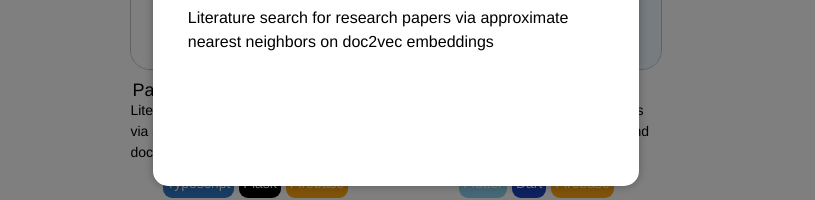
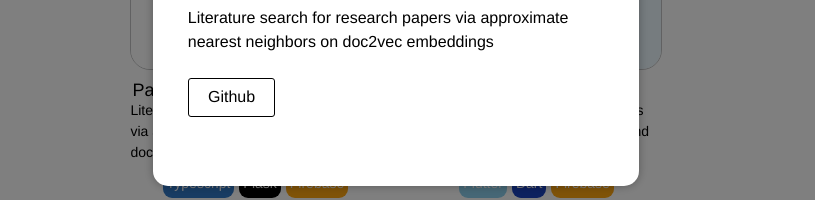
Before and after one commit to ryanhuang8/ryanhuang.dev, a React (Vite) app: page / in a window 1280 px wide. Both pictures are taken after a click on the element 499 px from the left and 533 px from the top of the page. Shown: the part 474-674 px from the top of the page, without its empty margins (244-1059 px from the left). Built offline with nearby package versions, Linux system fonts and the light colour scheme; a web font is replaced by a local one.

Commit message:
feat: added links to modals

```diff
--- a/src/components/startPage/PersonalProjects.tsx
+++ b/src/components/startPage/PersonalProjects.tsx
@@ -11,15 +11,15 @@ import gan from '../../images/3dgan.png'
 
 function PersonalProjects() {
   const [isModalOpen, setModalOpen] = useState(false);
-  const [currProject, setCurrProject] = useState({name : '', description : '', image : ''});
+  const [currProject, setCurrProject] = useState({name : '', description : '', image : '', links: {}});
 
   // Function to handle the click on a project box and open the modal
   const handleProjectBoxClick = () => {
     setModalOpen(true);
   };
 
-  const changeProject = (name : string, description : string, image : string) => {
-    setCurrProject({'name' : name, 'description' : description, 'image' : image})
+  const changeProject = (name : string, description : string, image : string, links : { [key: string]: string }) => {
+    setCurrProject({'name' : name, 'description' : description, 'image' : image, 'links' : links})
   }
 
   return (
@@ -27,12 +27,12 @@ function PersonalProjects() {
       {/* <Ditto></Ditto> */}
       <div className="proj-title">Personal Projects</div>
       <div className="flex-container">
-        <ProjectBox project_name={'PaperPilot'} project_description={'Literature search for research papers via approximate nearest neighbors on doc2vec embeddings'} project_image={paperPilot} tech={['Typescript', 'Flask', 'Firebase']} onClick={handleProjectBoxClick} changeProject={changeProject}></ProjectBox>
-        <ProjectBox project_name={'MedChat'} project_description={'Facilitating doctor-patient interactions using an application with checklist and chat functionalities'} project_image={medChat} tech={['Flutter', 'Dart', 'Firebase']} onClick={handleProjectBoxClick} changeProject={changeProject}></ProjectBox>
-        <ProjectBox project_name={'Stocks Trading Robot'} project_description={'Helping automate the trading process with built-in indicators like SMA and portfolio that tracks current stocks'} project_image={stocks} tech={['Python']} onClick={handleProjectBoxClick} changeProject={changeProject}></ProjectBox>
-        <ProjectBox project_name={'WebSnap'} project_description={'Summarize online articles in one paragraph using OpenAI API; previous searches are saved via caching'} project_image={webSnap} tech={['Javascript']} onClick={handleProjectBoxClick} changeProject={changeProject}></ProjectBox>
-        <ProjectBox project_name={'PathPerfect'} project_description={'Finding a scenic, round path to plan a jog; path is calculated based on the user\'s preferred distance'} project_image={pathPerfect} tech={['Javascript', 'MongoDB']} onClick={handleProjectBoxClick} changeProject={changeProject}></ProjectBox>
-        <ProjectBox project_name={'Shape 3DGAN'} project_description={'Trained a generative adversarial network to generate spheres that follows a given distribution of radii'} project_image={gan} tech={['Python', 'Jupyter Notebook']} onClick={handleProjectBoxClick} changeProject={changeProject}></ProjectBox>
+        <ProjectBox project_name={'PaperPilot'} project_description={'Literature search for research papers via approximate nearest neighbors on doc2vec embeddings'} project_image={paperPilot} tech={['Typescript', 'Flask', 'Firebase']} links={{'Github' : 'https://github.com/cs0320-f23/term-project-tfong1-ryhuang-dhan25-eko10'}} onClick={handleProjectBoxClick} changeProject={changeProject}></ProjectBox>
+        <ProjectBox project_name={'MedChat'} project_description={'Facilitating doctor-patient interactions using an application with checklist and chat functionalities'} project_image={medChat} tech={['Flutter', 'Dart', 'Firebase']} links={{'Github' : 'https://github.com/huangr0867/MedChat'}} onClick={handleProjectBoxClick} changeProject={changeProject}></ProjectBox>
+        <ProjectBox project_name={'Stocks Trading Robot'} project_description={'Helping automate the trading process with built-in indicators like SMA and portfolio that tracks current stocks'} project_image={stocks} tech={['Python']} links={{'Github' : 'https://github.com/huangr0867/TradingBot'}}onClick={handleProjectBoxClick} changeProject={changeProject}></ProjectBox>
+        <ProjectBox project_name={'WebSnap'} project_description={'Summarize online articles in one paragraph using OpenAI API; previous searches are saved via caching'} project_image={webSnap} tech={['Javascript']} links={{'Github' : 'https://github.com/huangr0867/webSnap', 'Link' : 'https://64e9257704ddee4d3cbdcf0c--luminous-brioche-1dde41.netlify.app/'}} onClick={handleProjectBoxClick} changeProject={changeProject}></ProjectBox>
+        <ProjectBox project_name={'PathPerfect'} project_description={'Finding a scenic, round path to plan a jog; path is calculated based on the user\'s preferred distance'} project_image={pathPerfect} tech={['Javascript', 'MongoDB']} links={{'Github' : 'https://github.com/Eric-04/PathPerfect', 'Devpost' : 'https://devpost.com/software/pathperfect'}} onClick={handleProjectBoxClick} changeProject={changeProject}></ProjectBox>
+        <ProjectBox project_name={'Shape 3DGAN'} project_description={'Trained a generative adversarial network to generate spheres that follows a given distribution of radii'} project_image={gan} tech={['Python', 'Jupyter Notebook']} links={{'Github' : 'https://github.com/huangr0867/Shape_3DGAN'}} onClick={handleProjectBoxClick} changeProject={changeProject}></ProjectBox>
       </div>
 
       {/* Render the modal conditionally based on the state */}
--- a/src/components/startPage/ProjectBox.tsx
+++ b/src/components/startPage/ProjectBox.tsx
@@ -7,11 +7,12 @@ interface ProjectProps {
     project_description: string;
     project_image: string;
     tech: string[];
+    links : { [key: string]: string };
     onClick: () => void;
-    changeProject: (name : string, description : string, image : string) => void;
+    changeProject: (name : string, description : string, image : string, links : { [key: string]: string }) => void;
 }
 
-const ProjectBox: React.FC<ProjectProps> = ({ project_name, project_description, project_image, tech, onClick, changeProject }) => {
+const ProjectBox: React.FC<ProjectProps> = ({ project_name, project_description, links, project_image, tech, onClick, changeProject }) => {
     const techBoxes = () => {
       return tech.map((technology, index) => (
         <TechBox key={index} technology={technology} />
@@ -20,7 +21,7 @@ const ProjectBox: React.FC<ProjectProps> = ({ project_name, project_description,
 
     const clickEvent = () => {
       onClick();
-      changeProject(project_name, project_description, project_image)
+      changeProject(project_name, project_description, project_image, links)
     }
 
     const { theme, } = useTheme();
--- a/src/components/startPage/ProjectModal.tsx
+++ b/src/components/startPage/ProjectModal.tsx
@@ -4,7 +4,7 @@ import { useTheme } from '../ThemeContext'
 import { RxCross2 } from "react-icons/rx";
 
 interface ProjectModalProps {
-  project: {name : string, description : string, image : string}
+  project: {name : string, description : string, image : string, links : { [key: string]: string }}
   closeModal: () => void;
 }
 
@@ -28,6 +28,13 @@ const ProjectModal: React.FC<ProjectModalProps> = ({ project, closeModal }) => {
         </div>
         <h2 className="modal-title">{project.name}</h2>
         <p>{project.description}</p>
+        <div>
+            {Object.entries(project.links).map(([key, value]) => (
+            <button className={`project-links ${theme}`} key={key} onClick={() => window.open(value, '_blank')} type="button">
+                {key}
+            </button>
+            ))}
+        </div>
       </div>
     </div>
   );
--- a/src/styles/start.css
+++ b/src/styles/start.css
@@ -143,6 +143,7 @@
     box-shadow: 0 0 10px rgba(0, 0, 0, 0.3);
     width: 38%;
     height: 65%;
+    overflow-y: auto;
 }
 
 .modal-container.light {
@@ -153,6 +154,7 @@
     box-shadow: 0 0 10px rgba(0, 0, 0, 0.3);
     width: 38%;
     height: 65%;
+    overflow-y: auto;
 }
 
 .modal-title {
@@ -222,6 +224,29 @@
     color: white;
 }
 
+.project-links {
+    border-radius: 3px;
+    padding: 0.6em 1.2em;
+    font-size: 1em;
+    font-weight: 500;
+    font-family: inherit;
+    background-color: transparent;
+    cursor: pointer;
+    transition: border-color 0.25s;
+    margin-right: 10px;
+    margin-top: 8px;
+}
+
+.project-links.light {
+    color: black;
+    border: 1px solid black;
+}
+
+.project-links.dark {
+    color: white;
+    border: 1px solid white;
+}
+
 @media screen and (max-width: 1200px) {
     .title-intro {
         width: 100%;
```
